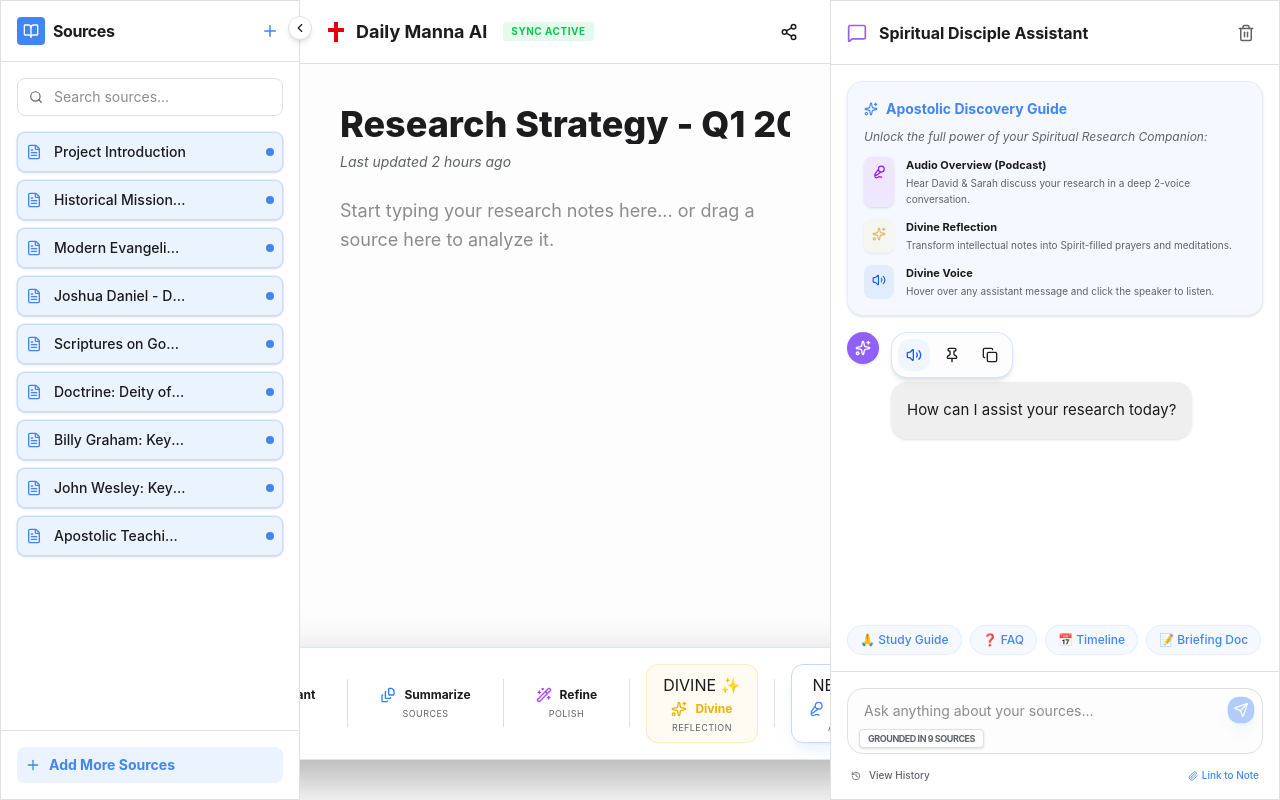
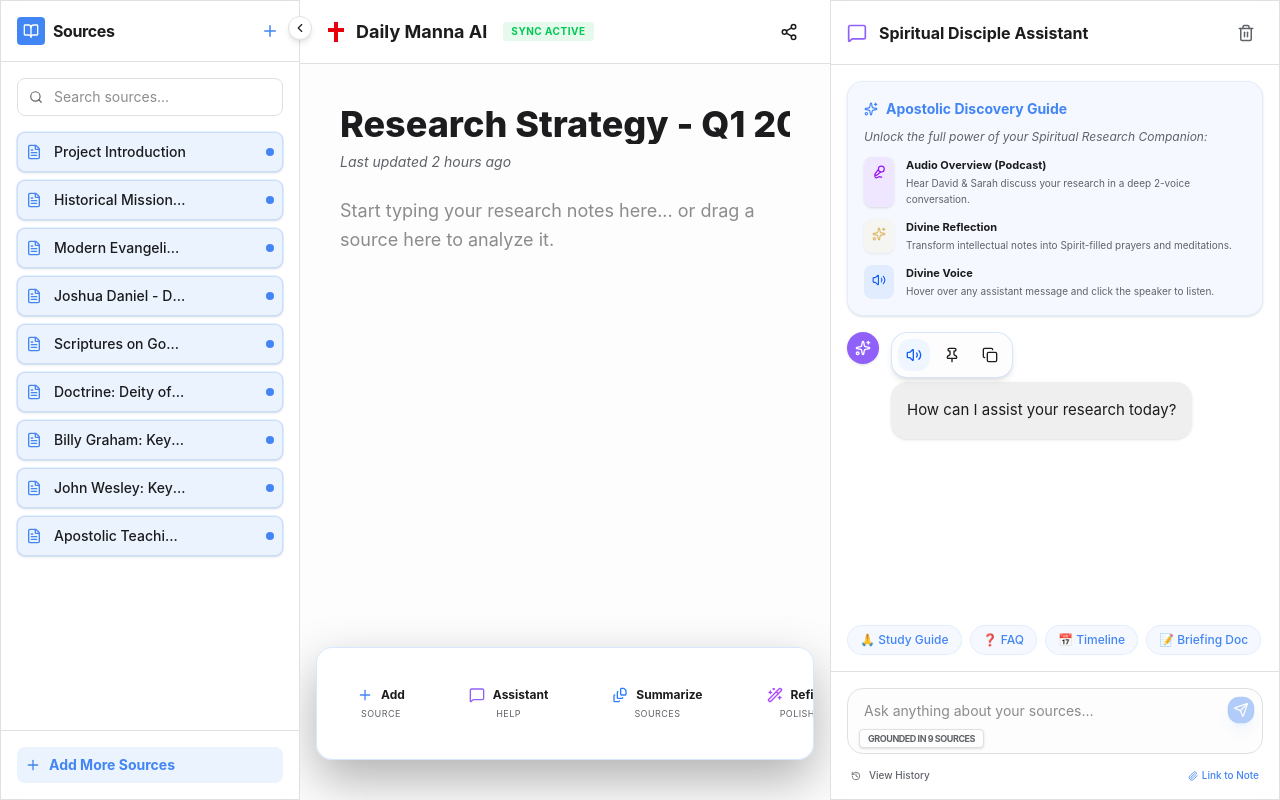
Before and after one commit to Prasad-PingFederate/dailymannaai, a Next.js app: page /notebook in a window 1280 px wide. Built offline with nearby package versions, Linux system fonts and the light colour scheme.

Commit message:
Revert: restored stable action bar and enabled default scrollbar for reliability

```diff
--- a/src/components/notebook/NotebookCore.tsx
+++ b/src/components/notebook/NotebookCore.tsx
@@ -98,37 +98,12 @@ export default function NotebookWorkspace() {
     const [isMeditating, setIsMeditating] = useState(false);
     const [isBarHovered, setIsBarHovered] = useState(false);
     const [isDraggingToSidebar, setIsDraggingToSidebar] = useState(false);
-    const [canScrollRight, setCanScrollRight] = useState(false);
-    const [canScrollLeft, setCanScrollLeft] = useState(false);
-    const actionBarRef = useRef<HTMLDivElement>(null);
-
     const [isMobile, setIsMobile] = useState(false);
     const [isSpeakingMap, setIsSpeakingMap] = useState<Record<number, boolean>>({});
     const [showScrollButton, setShowScrollButton] = useState(false);
     const messageAudioRefs = useRef<Record<number, HTMLAudioElement>>({});
     const chatContainerRef = useRef<HTMLDivElement>(null);
-
-    // Track Action Bar Scroll
-    useEffect(() => {
-        const handleScroll = () => {
-            if (actionBarRef.current) {
-                const { scrollLeft, scrollWidth, clientWidth } = actionBarRef.current;
-                setCanScrollLeft(scrollLeft > 5);
-                setCanScrollRight(scrollLeft + clientWidth < scrollWidth - 5);
-            }
-        };
-
-        const bar = actionBarRef.current;
-        if (bar) {
-            bar.addEventListener("scroll", handleScroll);
-            handleScroll();
-            const timer = setTimeout(handleScroll, 1000);
-            return () => {
-                bar.removeEventListener("scroll", handleScroll);
-                clearTimeout(timer);
-            };
-        }
-    }, [isMobile]);
+    const actionBarRef = useRef<HTMLDivElement>(null);
 
     // --- PERSISTENCE: Load data on mount ---
     useEffect(() => {
@@ -1824,27 +1799,12 @@ It's now part of my collective wisdom!`
                     </div>
                 </div>
 
-                {/* Dynamic Action Bar (Bottom Middle) - Stabilized Centering */}
+                {/* Dynamic Action Bar (Bottom Middle) - Stabilized */}
                 <div className="absolute bottom-6 md:bottom-10 left-1/2 -translate-x-1/2 w-full max-w-full flex justify-center z-[50] pointer-events-none px-4">
-                    <div className="relative pointer-events-auto">
-                        {/* Scroll Fades/Hints for Mobile */}
-                        {canScrollLeft && (
-                            <div className="absolute left-0 top-0 bottom-0 w-8 bg-gradient-to-r from-card-bg to-transparent z-[2] rounded-l-2xl pointer-events-none md:hidden" />
-                        )}
-                        {canScrollRight && (
-                            <div className="absolute right-0 top-0 bottom-0 w-16 bg-gradient-to-l from-card-bg via-card-bg/80 to-transparent z-[2] rounded-r-2xl pointer-events-none md:hidden flex items-center justify-end pr-2">
-                                <div className="flex flex-col items-center gap-0.5 animate-pulse">
-                                    <ChevronRight size={14} className="text-accent" />
-                                    <span className="text-[7px] font-bold text-accent uppercase">More</span>
-                                </div>
-                            </div>
-                        )}
-
                     <div
-                            ref={actionBarRef}
                         onMouseEnter={() => setIsBarHovered(true)}
                         onMouseLeave={() => setIsBarHovered(false)}
-                            className={`transition-all duration-500 ease-in-out bg-card-bg/95 border border-accent/20 rounded-2xl px-4 md:px-6 py-3 md:py-4 flex items-center gap-3 md:gap-4 shadow-[0_20px_50px_rgba(0,0,0,0.3)] animate-in slide-in-from-bottom-5 no-scrollbar whitespace-nowrap overflow-x-auto custom-scrollbar
+                        className={`pointer-events-auto transition-all duration-500 ease-in-out bg-card-bg/95 border border-accent/20 rounded-2xl px-4 md:px-6 py-3 md:py-4 flex items-center gap-3 md:gap-4 shadow-[0_20px_50px_rgba(0,0,0,0.3)] animate-in slide-in-from-bottom-5 whitespace-nowrap overflow-x-auto custom-scrollbar
                             ${isBarHovered ? 'md:w-max' : 'w-full md:w-auto md:max-w-none hover:md:max-w-none'}`}
                     >
                         {/* Add Source - NEW for Mobile */}
@@ -1954,7 +1914,6 @@ It's now part of my collective wisdom!`
                             </div>
                             <span className="text-[8px] md:text-[9px] text-muted uppercase tracking-wider">Grammar</span>
                         </button>
-                        </div>
                     </div>
                 </div>
             </main>
```
Lines whose indentation alone changed are shown as unchanged.
